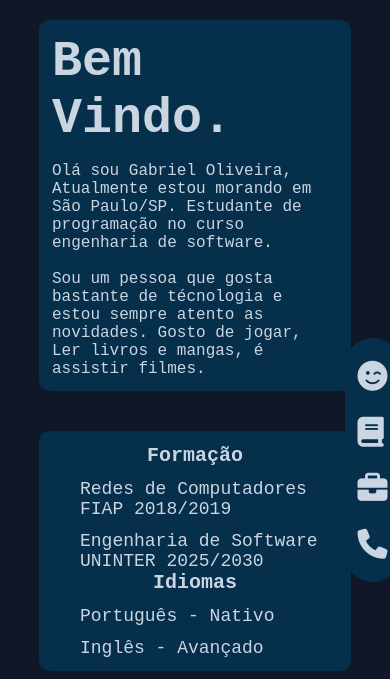
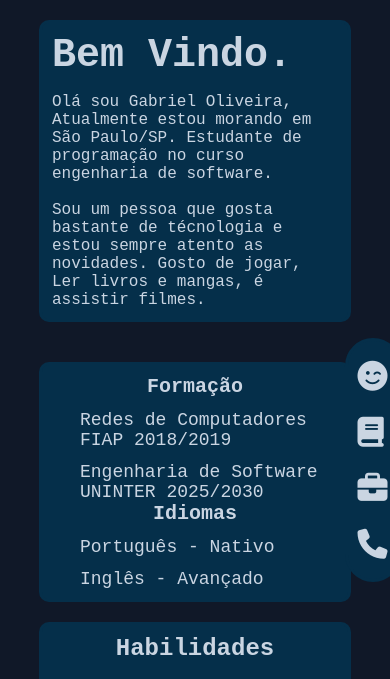
Before and after one commit to Mephisto-G/Gabriel-Oliveira-Portf-lio, a plain HTML site: page index.html in a window 390 px wide. Shown: the top 679 px of the page. Drawn offline with Linux system fonts and the light colour scheme.

Commit message:
Update Estilo.css

```diff
--- a/CSS/Estilo.css
+++ b/CSS/Estilo.css
@@ -297,4 +297,7 @@ footer{                  /* Estilo rodapé */
         flex-direction: column;
         flex-wrap: wrap;
     }
+
+    #sobre h1 {
+    font-size: 40px;
 }
```
